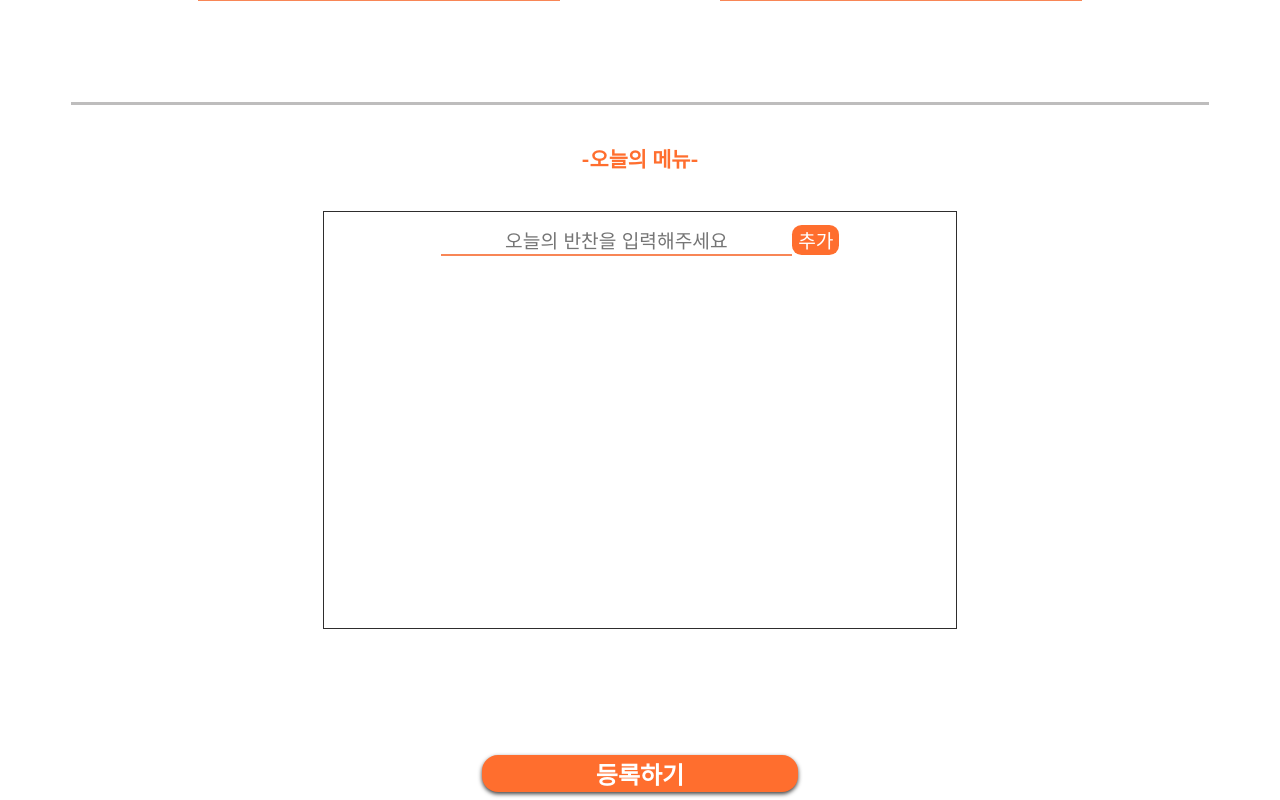
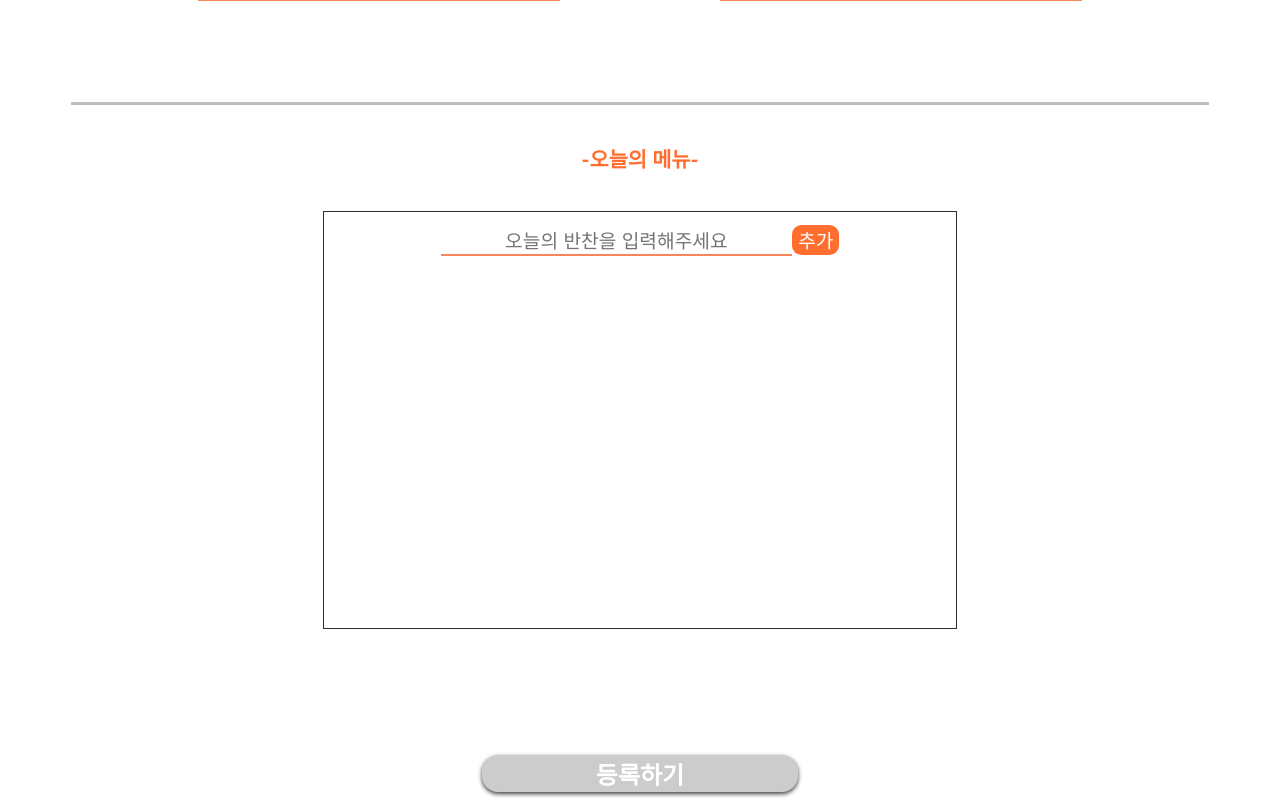
Before and after one commit to SPIDERMAN-webstudy/EatMou, a React (Create React App) app in the folder eat-mou/: page /KitchenAdd in a window 1280 px wide. Shown: the part 980-1780 px from the top of the page. Built offline with nearby package versions, Linux system fonts and the light colour scheme.

Commit message:
[ADD] KitchenAdd button disabled 추가

```diff
--- a/eat-mou/src/components/Add/KitchenAdd.module.css
+++ b/eat-mou/src/components/Add/KitchenAdd.module.css
@@ -151,6 +151,10 @@
   transform: scale(1.1);
   transition: all 0.2s;
 }
+.registerButton:disabled{
+  background-color: #CCC;
+  transform:none;
+}
 .todayTitle{
   border-top:3px solid rgba(150, 149, 149, 0.616);
   padding-top:3%;
```
